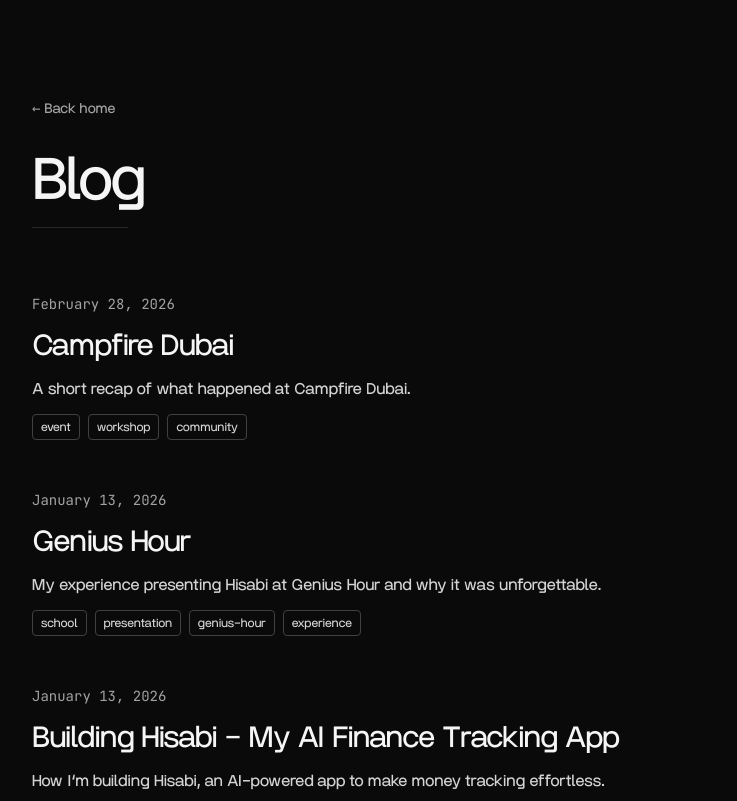
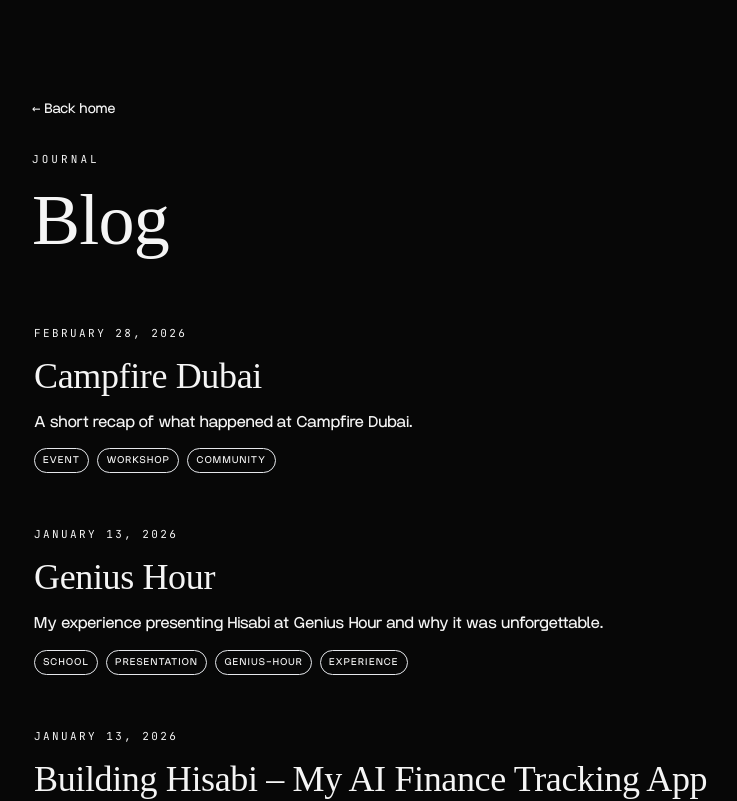
Before and after one commit to ItsAkshatSh/Akshat-SSH, a Next.js app: page /blog in a window 1280 px wide. Shown: the top 801 px of the page, without its empty margins (256-993 px from the left). Built offline with nearby package versions, Linux system fonts and the light colour scheme; no server answers.

Commit message:
Update blog index metadata

```diff
--- a/pages/blog/index.jsx
+++ b/pages/blog/index.jsx
@@ -4,7 +4,7 @@
 import { format } from 'date-fns';
 
 const SITE_URL =
-  process.env.NEXT_PUBLIC_SITE_URL || 'https://akshatshh.vercel.app';
+  process.env.NEXT_PUBLIC_SITE_URL || 'https://akshaaaat.xyz';
 
 const BLOG_TITLE = 'Blog · Akshat Sharma';
 const BLOG_DESCRIPTION =
@@ -57,31 +57,34 @@
         />
       </Head>
 
-      <div className="min-h-dvh bg-[#0a0a0a] text-neutral-200">
+      <div className="min-h-dvh bg-ink text-bone">
         <div className="max-w-3xl mx-auto px-6 md:px-8 py-16 md:py-24">
           <div className="mb-16">
             <Link
               href="/"
-              className="inline-flex items-center text-neutral-400 hover:text-white transition-colors mb-8 text-sm"
+              className="inline-flex items-center text-muted-warm hover:text-accent transition-colors mb-8 text-sm"
             >
               ← Back home
             </Link>
-            <h1 className="text-5xl md:text-6xl font-light tracking-tighter mb-4 text-neutral-100">
+            <p className="font-mono text-[11px] tracking-[0.28em] uppercase text-accent mb-4">
+              Journal
+            </p>
+            <h1 className="font-display text-6xl md:text-7xl tracking-[-0.01em] mb-5 text-bone">
               Blog
             </h1>
-            <div className="h-px w-24 bg-neutral-800"></div>
+            <div className="ink-rule w-32"></div>
           </div>
 
           <div className="space-y-12">
             {posts.length === 0 ? (
-              <div className="text-neutral-500 text-lg">
+              <div className="text-muted-warm text-lg">
                 No posts yet. Check back soon.
               </div>
             ) : (
               posts.map((post) => (
                 <article
                   key={post.slug}
-                  className="group transition-opacity duration-300 hover:opacity-80"
+                  className="group border-l-2 border-transparent hover:border-[color:var(--accent)] pl-4 sm:pl-6 -ml-4 sm:-ml-6 transition-colors duration-300"
                 >
                   <Link href={`/blog/${post.slug}`}>
                     <div className="space-y-3">
@@ -89,22 +92,22 @@
                         <img
                           src={post.image}
                           alt={post.title}
-                          className="w-full h-48 object-cover rounded-md mb-3"
+                          className="w-full h-48 object-cover rounded-xl mb-3"
                         />
                       )}
                       {post.date && (
                         <time
                           dateTime={post.date}
-                          className="text-sm text-neutral-400 font-mono"
+                          className="text-[11px] tracking-[0.22em] uppercase text-muted-warm font-mono"
                         >
                           {format(new Date(post.date), 'MMMM d, yyyy')}
                         </time>
                       )}
-                      <h2 className="text-2xl md:text-3xl font-light tracking-tight text-neutral-100 group-hover:text-cyan-400 transition-colors">
+                      <h2 className="font-display text-3xl md:text-4xl tracking-[-0.01em] text-bone group-hover:text-accent transition-colors">
                         {post.title}
                       </h2>
                       {post.excerpt && (
-                        <p className="text-neutral-300 leading-relaxed">
+                        <p className="text-muted-warm leading-[1.8]">
                           {post.excerpt}
                         </p>
                       )}
@@ -113,7 +116,7 @@
                           {post.tags.map((tag) => (
                             <span
                               key={tag}
-                              className="text-xs text-neutral-300 border border-neutral-700 px-2 py-1 rounded"
+                              className="text-[10px] tracking-[0.12em] uppercase text-muted-warm border-hair border px-2 py-1 rounded-full"
                             >
                               {tag}
                             </span>
```
